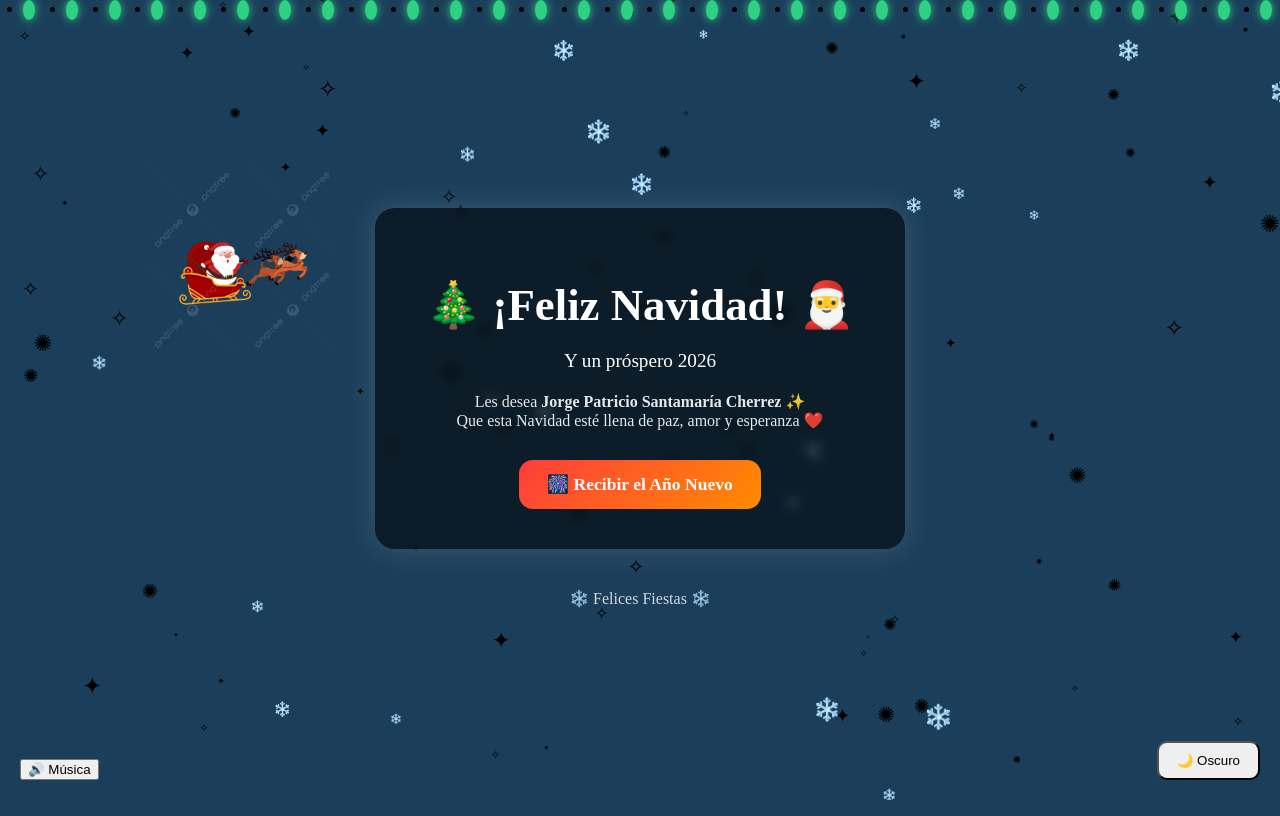
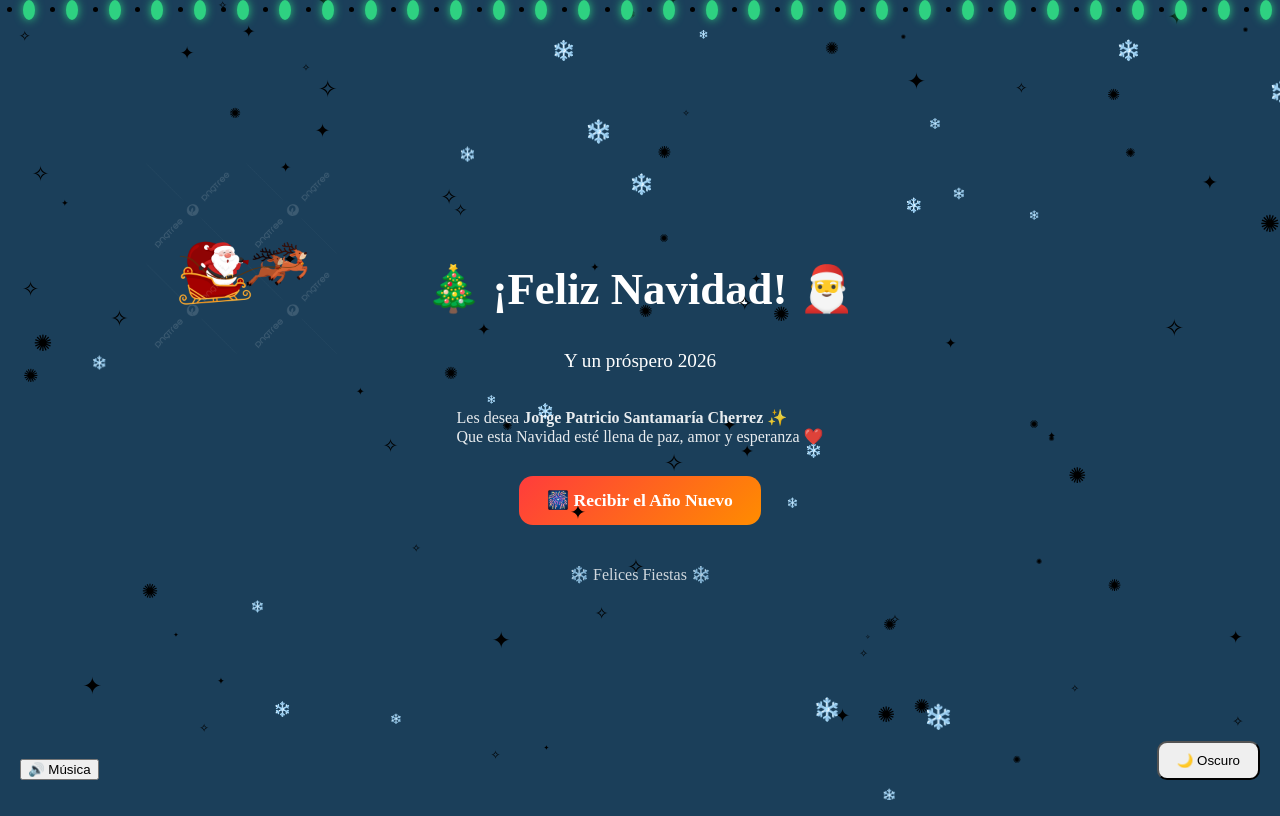
Before and after one commit to Patogol35/Navidad, a React (Vite) app: page / in a window 1280 px wide. Built offline with nearby package versions, Linux system fonts and the light colour scheme; no server answers.

Commit message:
Update Home.jsx

```diff
--- a/src/pages/Home.jsx
+++ b/src/pages/Home.jsx
@@ -4,7 +4,6 @@ import "./Home.css";
 export default function Home() {
   return (
     <div className="home-container">
-      <div className="card">
       <h1 className="title">🎄 ¡Feliz Navidad! 🎅</h1>
 
       <p className="subtitle">
@@ -22,7 +21,6 @@ export default function Home() {
           🎆 Recibir el Año Nuevo
         </Link>
       </nav>
-      </div>
 
       <footer className="footer">
         ❄️ Felices Fiestas ❄️
```
Lines whose indentation alone changed are shown as unchanged.
